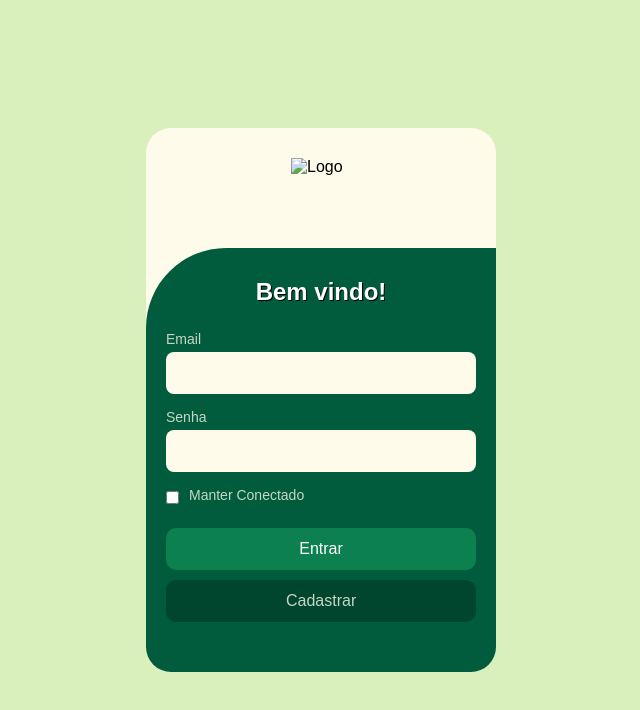
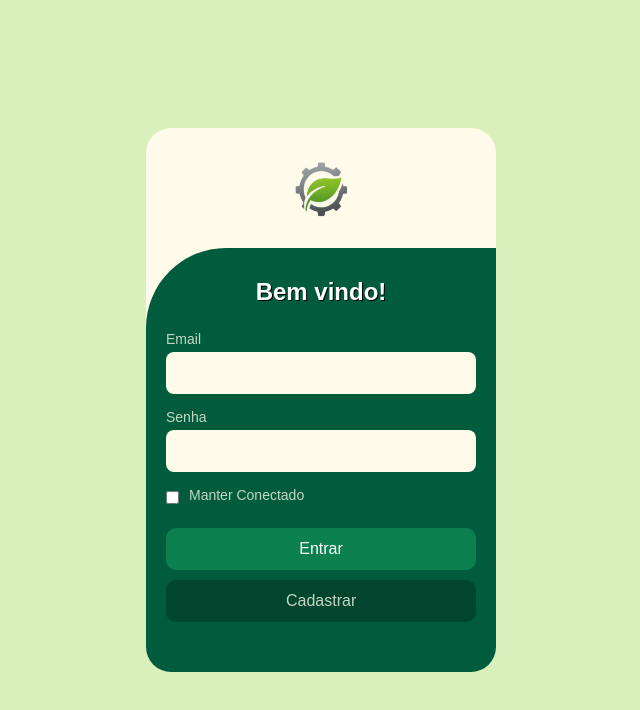
Before and after one commit to MarcelloAM/Irrigauto, a plain HTML site: page projetotcc2/Telas-Login-Cadastro/login.html in a window 1280 px wide. Shown: the whole page, without its empty margins (319-959 px from the left). Drawn offline with Linux system fonts and the light colour scheme.

Commit message:
Logo no login e cadastro

```diff
--- a/projetotcc2/Telas-Login-Cadastro/login.html
+++ b/projetotcc2/Telas-Login-Cadastro/login.html
@@ -5,13 +5,13 @@
   <meta name="viewport" content="width=device-width, initial-scale=1.0">
   <title>Login</title>
   <link rel="stylesheet" href="login.css">
-  <link rel="shortcut icon" type="image/jpg" href="./atualizado/folhaSemFundo2.png"/>
+  <link rel="shortcut icon" type="image/jpg" href="../assets/folhaSemFundo2.png"/>
   <script src="script.js"></script>
 </head>
 <body>
   <div class="login-container">
     <div class="card-top">
-      <img src="atualizado/folhaSemFundo2.png" alt="Logo" class="logo-img">
+      <img src="../assets/folhaSemFundo2.png" alt="Logo" class="logo-img">
     </div>
     <div class="card-form">
       <h1>Bem vindo!</h1>
```
Also changed, not shown: projetotcc2/Telas-Login-Cadastro/cadastro.html (+1 -1 lines).
